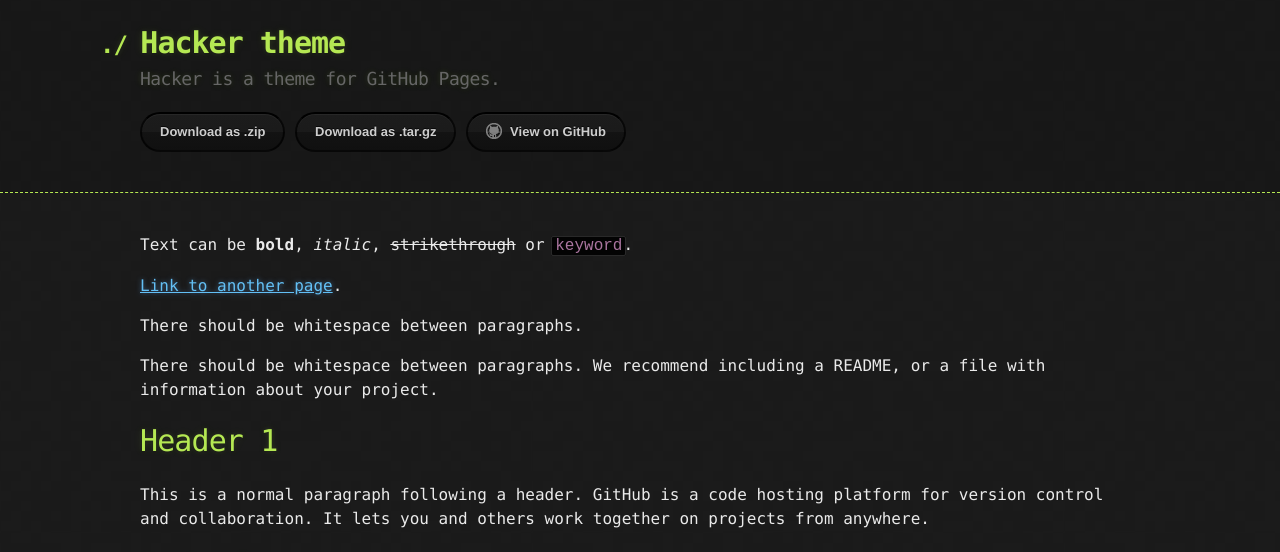
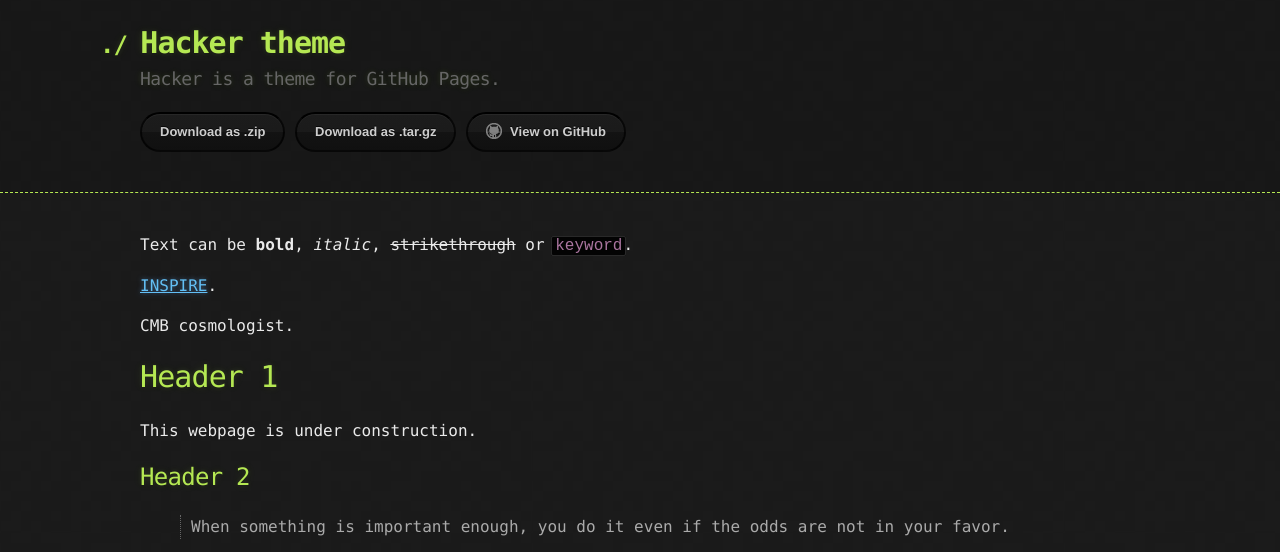
Before and after one commit to ctrendafilova/ctrendafilova.github.io, a Jekyll site: the page built from index.md, in a window 1280 px wide and 1400 px high. Shown: the top 552 px of the window. Built offline with Jekyll 4.4.1, drawn with Linux system fonts in a browser that asks for light colours; some of the changed text lies outside the part shown; grey boxes are pictures that could not be loaded.

Commit message:
Update index.md

````diff
--- a/index.md
+++ b/index.md
@@ -4,120 +4,18 @@ layout: default
 
 Text can be **bold**, _italic_, ~~strikethrough~~ or `keyword`.
 
-[Link to another page](./another-page.html).
+[INSPIRE](https://inspirehep.net/authors/1877715).
 
-There should be whitespace between paragraphs.
-
-There should be whitespace between paragraphs. We recommend including a README, or a file with information about your project.
+CMB cosmologist.
 
 # Header 1
 
-This is a normal paragraph following a header. GitHub is a code hosting platform for version control and collaboration. It lets you and others work together on projects from anywhere.
+This webpage is under construction.
 
 ## Header 2
 
-> This is a blockquote following a header.
->
 > When something is important enough, you do it even if the odds are not in your favor.
-
-### Header 3
-
-```js
-// Javascript code with syntax highlighting.
-var fun = function lang(l) {
-  dateformat.i18n = require('./lang/' + l)
-  return true;
-}
-```
-
-```ruby
-# Ruby code with syntax highlighting
-GitHubPages::Dependencies.gems.each do |gem, version|
-  s.add_dependency(gem, "= #{version}")
-end
-```
-
-#### Header 4
-
-*   This is an unordered list following a header.
-*   This is an unordered list following a header.
-*   This is an unordered list following a header.
-
-##### Header 5
-
-1.  This is an ordered list following a header.
-2.  This is an ordered list following a header.
-3.  This is an ordered list following a header.
-
-###### Header 6
-
-| head1        | head two          | three |
-|:-------------|:------------------|:------|
-| ok           | good swedish fish | nice  |
-| out of stock | good and plenty   | nice  |
-| ok           | good `oreos`      | hmm   |
-| ok           | good `zoute` drop | yumm  |
-
-### There's a horizontal rule below this.
 
 * * *
 
-### Here is an unordered list:
-
-*   Item foo
-*   Item bar
-*   Item baz
-*   Item zip
-
-### And an ordered list:
-
-1.  Item one
-1.  Item two
-1.  Item three
-1.  Item four
-
-### And a nested list:
-
-- level 1 item
-  - level 2 item
-  - level 2 item
-    - level 3 item
-    - level 3 item
-- level 1 item
-  - level 2 item
-  - level 2 item
-  - level 2 item
-- level 1 item
-  - level 2 item
-  - level 2 item
-- level 1 item
-
-### Small image
-
-![Octocat](https://github.githubassets.com/images/icons/emoji/octocat.png)
-
-### Large image
-
-![Branching](https://guides.github.com/activities/hello-world/branching.png)
-
-
-### Definition lists can be used with HTML syntax.
-
-<dl>
-<dt>Name</dt>
-<dd>Godzilla</dd>
-<dt>Born</dt>
-<dd>1952</dd>
-<dt>Birthplace</dt>
-<dd>Japan</dd>
-<dt>Color</dt>
-<dd>Green</dd>
-</dl>
-
-```
-Long, single-line code blocks should not wrap. They should horizontally scroll if they are too long. This line should be long enough to demonstrate this.
-```
-
-```
-The final element.
-```
+![Ramiel](https://i.pinimg.com/originals/e7/ae/76/e7ae76008b79d58baa648799e3b8c79a.gif)
````
